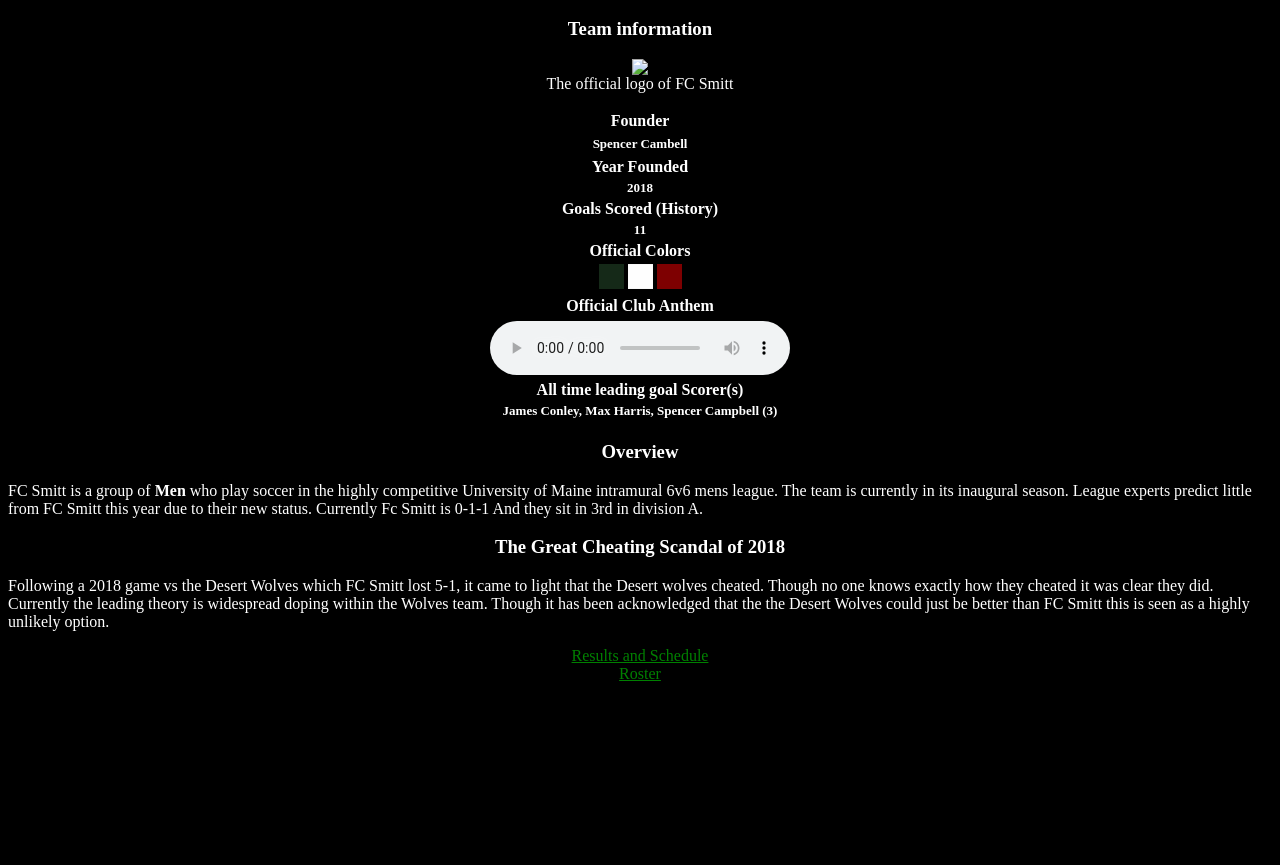
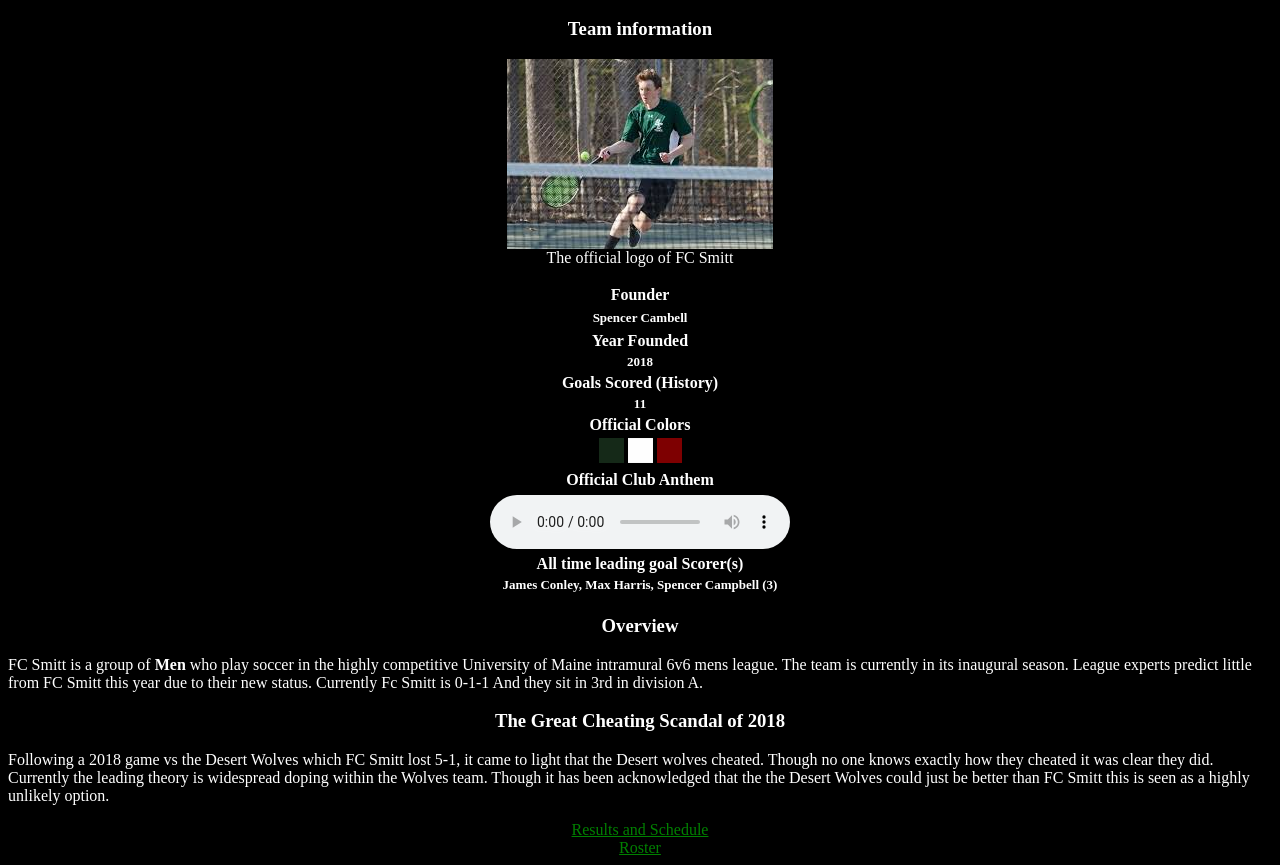
Before and after one commit to smithevan199/Smithevan199.github.io, a plain HTML site: page Index.html in a window 1280 px wide. Shown: the part 48-913 px from the top of the page. Before the commit the page ends 800 px from the top, so only its background shows below. Drawn offline with Linux system fonts and the light colour scheme.

Commit message:
Update Index.html

```diff
--- a/Index.html
+++ b/Index.html
@@ -8,7 +8,7 @@
 <body>
 <h3 style="color: #ffffff;">Team information</h3>
 <figure>
-        <img src=".index.jpg"/>
+        <img src="index.jpg"/>
     <figcaption style="color: #ffffff;">The official logo of FC Smitt</figcaption>
 </figure>
 
```
